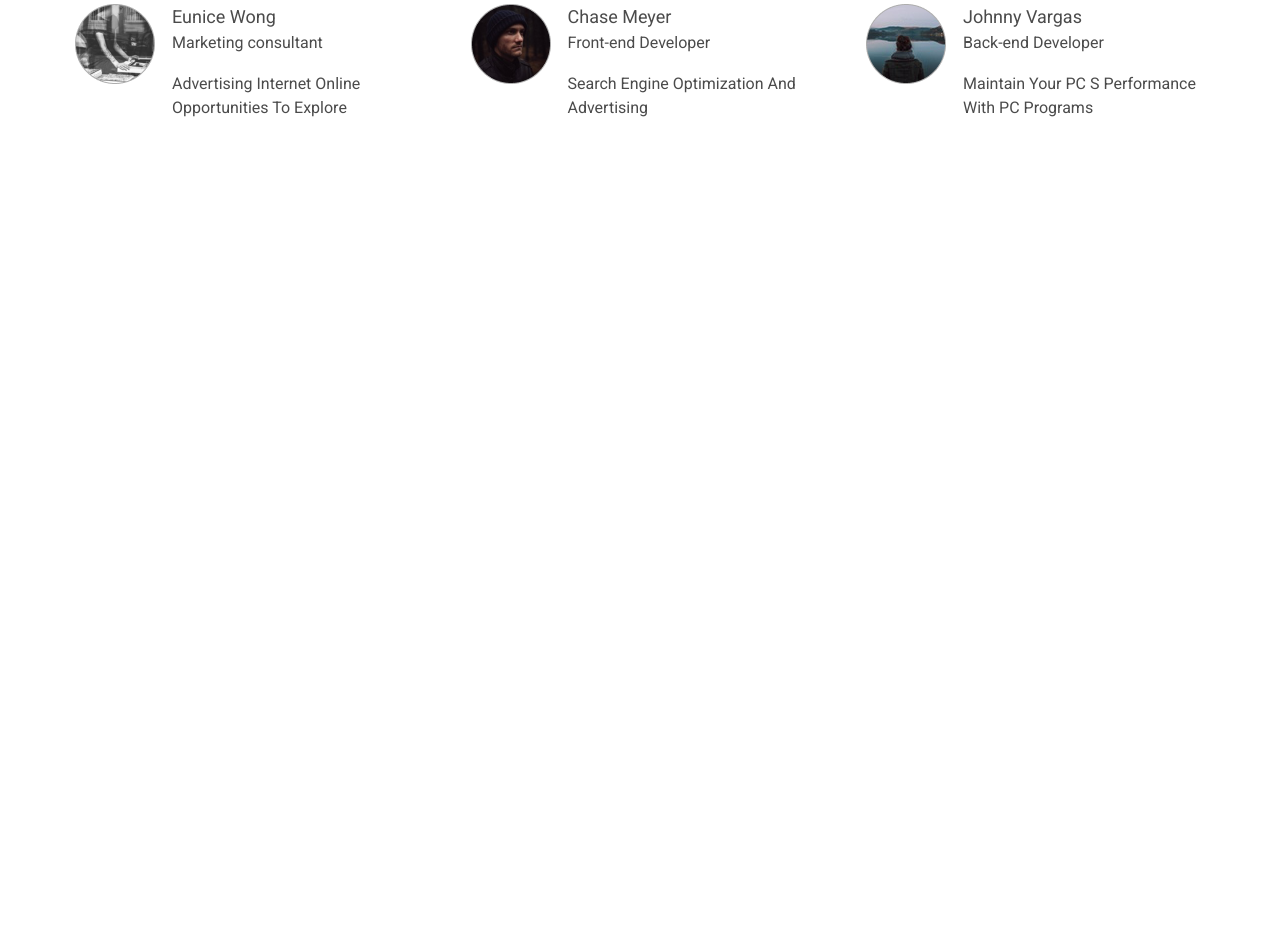
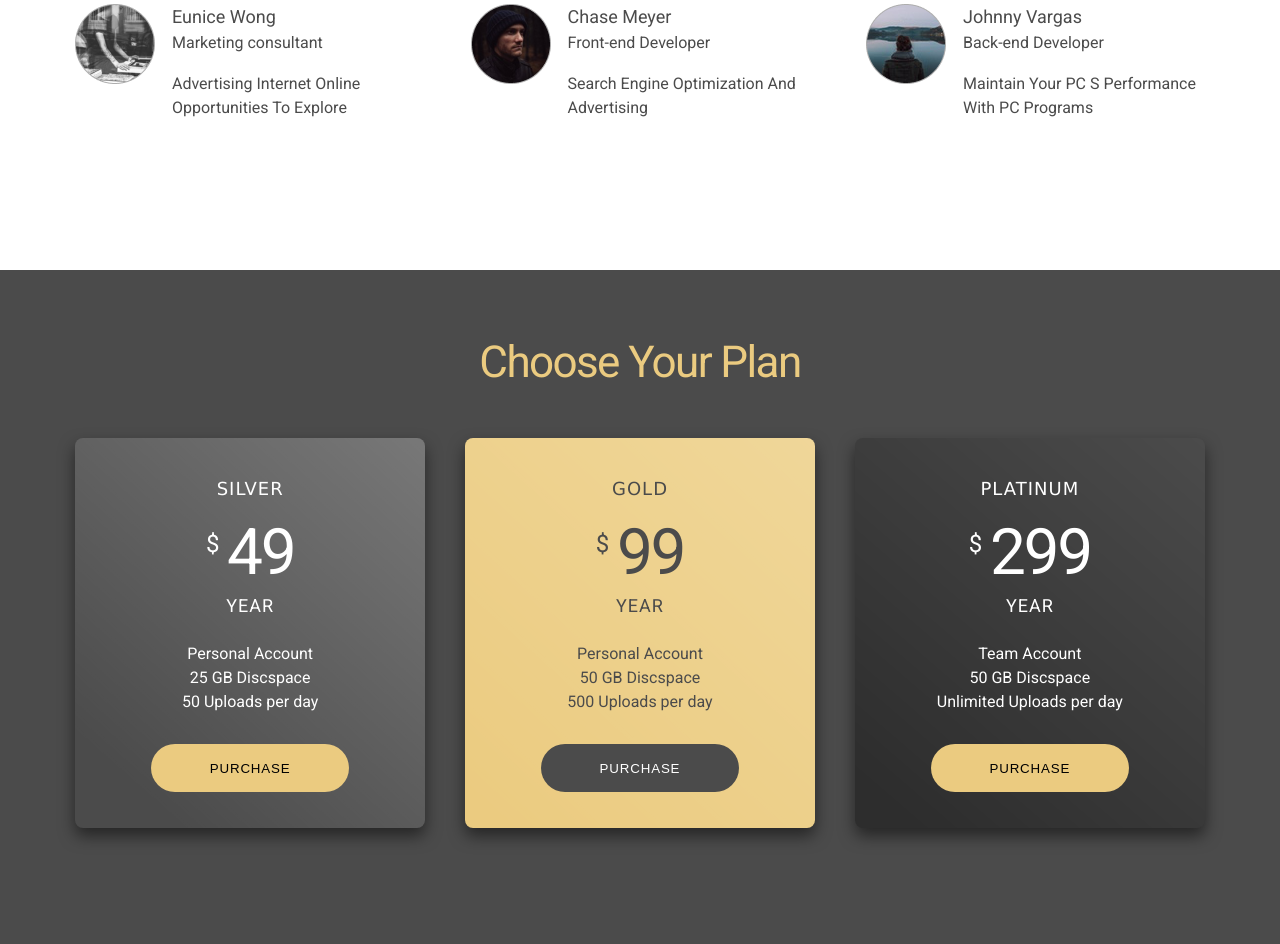
Before and after one commit to ngolequynh/html-css-practice, a PHP site: page / in a window 1280 px wide. Shown: the part 1321-2265 px from the top of the page. Before the commit the page ends 1438 px from the top, so only its background shows below. Run offline with PHP 8.4, Linux system fonts and the light colour scheme.

Commit message:
plan card

```diff
--- /dev/null
+++ b/css/card.css
@@ -0,0 +1,28 @@
+.card {
+  width: 31%;
+  background-blend-mode: multiply;
+  border-radius: 8px;
+  box-shadow: 0px 8px 16px rgba(0, 0, 0, 0.5);
+  padding-bottom: 36px;
+}
+
+.card-title {
+  font-family: Lucida Grande, Lucida Sans Unicode, Lucida Sans, Geneva, Verdana,
+    sans-serif;
+  font-size: 18px;
+  letter-spacing: 0.0555556em;
+}
+
+.card button {
+  width: 198px;
+  height: 48px;
+  background: #ebcb80;
+  border-radius: 50px;
+  letter-spacing: 0.0625em;
+  border: none;
+  cursor: pointer;
+}
+
+.card button:hover {
+  background: linear-gradient(#ead39d, #ebcb80);
+}
--- a/css/main.css
+++ b/css/main.css
@@ -39,3 +39,9 @@ li {
   margin: auto;
   width: 1130px;
 }
+
+.flex {
+  display: flex;
+  flex-wrap: wrap;
+  justify-content: space-between;
+}
--- /dev/null
+++ b/css/plan.css
@@ -0,0 +1,88 @@
+.plan {
+  background-color: #4b4b4b;
+  padding-top: 68px;
+  padding-bottom: 116px;
+  text-align: center;
+  color: #ffffff;
+}
+
+#plan-title {
+  color: #ebcb80;
+  padding-bottom: 52px;
+}
+
+#plan-silver {
+  background: linear-gradient(
+      221.37deg,
+      rgba(255, 255, 255, 0.7) 1.05%,
+      rgba(255, 255, 255, 7e-5) 86.93%
+    ),
+    #4b4b4b;
+  background-blend-mode: soft-light;
+}
+
+#plan-gold {
+  background: linear-gradient(
+      222.27deg,
+      rgba(255, 255, 255, 0.496575) -4.75%,
+      rgba(255, 255, 255, 0.0001) 95.25%
+    ),
+    #ebcb80;
+  background-blend-mode: soft-light;
+  color: #4b4b4b;
+}
+
+#plan-platinum {
+  background: linear-gradient(
+      220.77deg,
+      rgba(0, 0, 0, 0.0001) 0.34%,
+      rgba(0, 0, 0, 0.401127) 92.22%
+    ),
+    #4b4b4b;
+}
+
+.plan .card-title {
+  margin: 40px auto 30px;
+}
+
+#plan-gold .card-title {
+  color: #4b4b4b;
+}
+
+#plan-gold button {
+  background: #4b4b4b;
+  color: #ffffff;
+}
+
+#plan-gold button:hover {
+  background: linear-gradient(#6f6f6f, #4b4b4b);
+}
+
+.plan-price {
+  line-height: 48px;
+  font-size: 64px;
+  letter-spacing: -0.0363636em;
+  margin: 0 auto; /* ignore margin 64px */
+}
+
+.plan-price sup {
+  line-height: normal;
+  font-size: 24px;
+  padding-right: 10px;
+}
+
+.plan-year {
+  line-height: 27px;
+  font-size: 18px;
+  letter-spacing: 0.0555556em;
+  margin: 15px auto 23px;
+}
+
+.plan-detail p {
+  line-height: 24px;
+  margin: 0;
+}
+
+.plan button {
+  margin-top: 30px;
+}
--- a/css/team.css
+++ b/css/team.css
@@ -8,12 +8,6 @@
 
 #team-title {
   padding-bottom: 57px;
-}
-
-.team-members {
-  display: flex;
-  flex-wrap: wrap;
-  justify-content: space-between;
 }
 
 .member-info {
--- a/index.html
+++ b/index.html
@@ -10,6 +10,8 @@
     <link rel="stylesheet" type="text/css" media="screen" href="css/navbar.css" />
     <link rel="stylesheet" type="text/css" media="screen" href="css/banner.css" />
     <link rel="stylesheet" type="text/css" media="screen" href="css/team.css" />
+    <link rel="stylesheet" type="text/css" media="screen" href="css/card.css" />
+    <link rel="stylesheet" type="text/css" media="screen" href="css/plan.css" />
     <link href="https://fonts.googleapis.com/css?family=Roboto" rel="stylesheet">
 </head>
 
@@ -56,7 +58,7 @@
         <div class="team">
             <div class="container">
                 <h2 id="team-title">Our Team</h2>
-                <div class="team-members">
+                <div class="flex">
                     <div class="member-info">
                         <div class="img-wrap">
                             <img class="todd" src="img/people.png" alt="Craig Todd">
@@ -120,6 +122,52 @@
                 </div>
             </div>
         </div>
+        <div class="plan">
+            <div class="container">
+                <h2 id="plan-title">Choose Your Plan</h2>
+                <div class="flex">
+                    <div class="card" id="plan-silver">
+                        <p class="card-title">SILVER</p>
+                        <p class="plan-price">
+                            <sup>&#36;</sup>49
+                        </p>
+                        <p class="plan-year">YEAR</p>
+                        <div class="plan-detail">
+                            <p>Personal Account</p>
+                            <p>25 GB Discspace</p>
+                            <p>50 Uploads per day</p>
+                        </div>
+                        <button>PURCHASE</button>
+                    </div>
+                    <div class="card" id="plan-gold">
+                        <p class="card-title">GOLD</p>
+                        <p class="plan-price">
+                            <sup>&#36;</sup>99
+                        </p>
+                        <p class="plan-year">YEAR</p>
+                        <div class="plan-detail">
+                            <p>Personal Account</p>
+                            <p>50 GB Discspace</p>
+                            <p>500 Uploads per day</p>
+                        </div>
+                        <button>PURCHASE</button>
+                    </div>
+                    <div class="card" id="plan-platinum">
+                        <p class="card-title">PLATINUM</p>
+                        <p class="plan-price">
+                            <sup>&#36;</sup>299
+                        </p>
+                        <p class="plan-year">YEAR</p>
+                        <div class="plan-detail">
+                            <p>Team Account</p>
+                            <p>50 GB Discspace</p>
+                            <p>Unlimited Uploads per day</p>
+                        </div>
+                        <button>PURCHASE</button>
+                    </div>
+                </div>
+            </div>
+        </div>
     </main>
     <footer></footer>
 </body>
```
